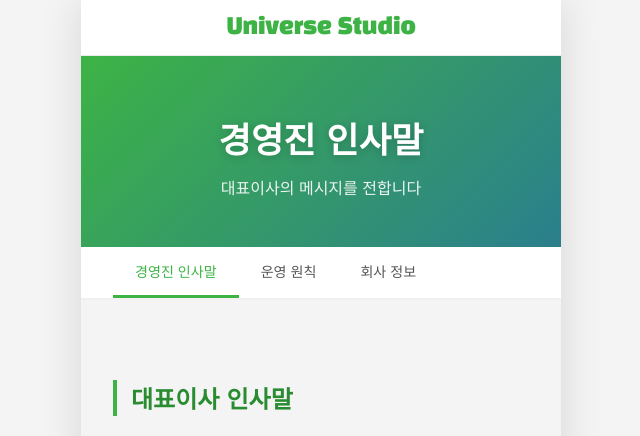
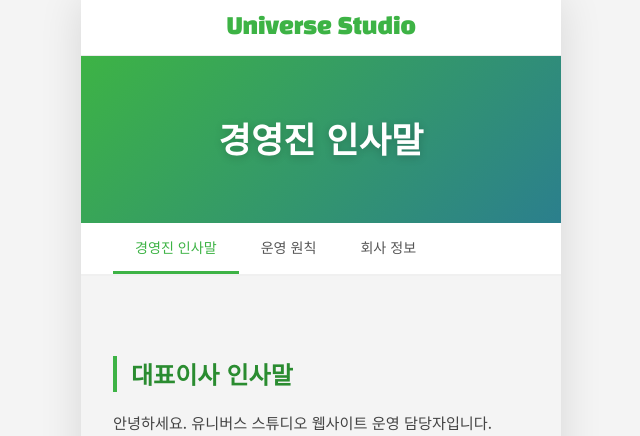
Before and after one commit to universestudio-koreanempire/universe-go, a Flask app: page /company/greeting in a window 1280 px wide. Shown: the top 436 px of the page, without its empty margins (319-959 px from the left). Run offline with Flask 3, Linux system fonts and the light colour scheme.

Commit message:
Update greeting.html

```diff
--- a/mafia_integrated_V-app_modified/mafia_integrated V-app/mafia_integrated V-app/templates/greeting.html
+++ b/mafia_integrated_V-app_modified/mafia_integrated V-app/mafia_integrated V-app/templates/greeting.html
@@ -3,7 +3,6 @@
 {% block content %}
 <div class="page-header">
     <h1>경영진 인사말</h1>
-    <p>대표이사의 메시지를 전합니다</p>
 </div>
 <nav class="sub-nav">
     <a href="{{ url_for('greeting') }}" class="active">경영진 인사말</a>
```
